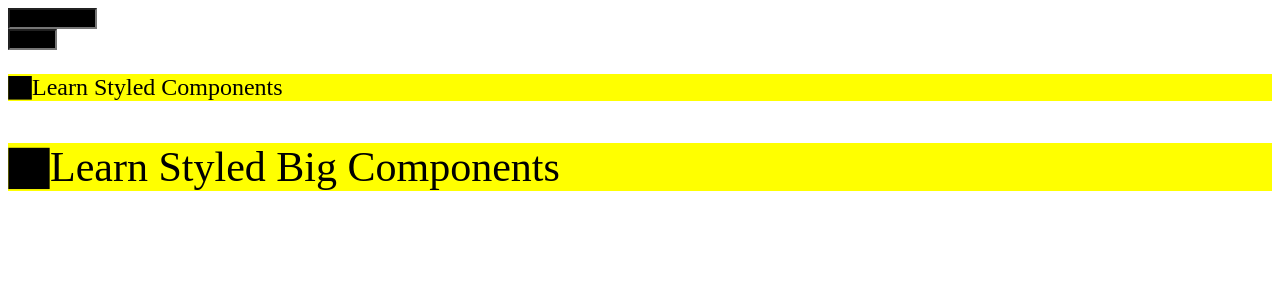
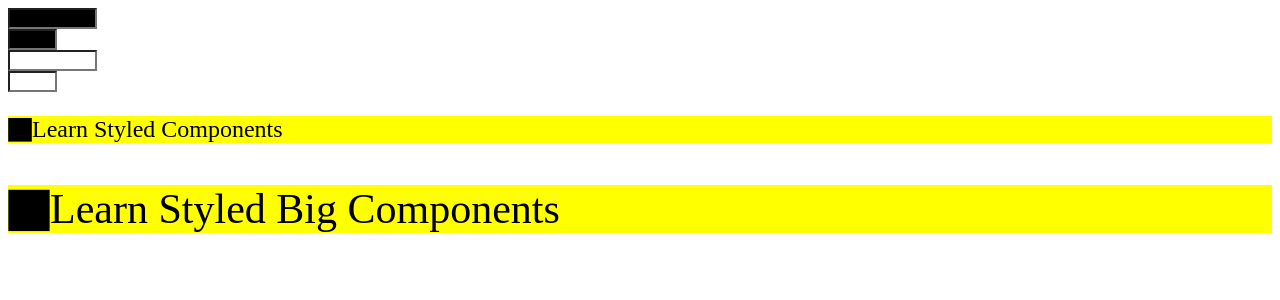
Before and after one commit to nakamura3/react-text-1, a React (Create React App) app in the folder learn-styled-components/: page / in a window 1280 px wide. Shown: the top 300 px of the page. Built offline with nearby package versions, Linux system fonts and the light colour scheme.

Commit message:
Add learn-styled-components (スタイルの拡張)

```diff
--- a/learn-styled-components/src/App.js
+++ b/learn-styled-components/src/App.js
@@ -6,6 +6,11 @@ const Input = styled.input.attrs(props => ({
 }))`
   color: white;
   background: black;
+`;
+
+const InvertedInput = styled(Input)`
+  color: black;
+  background: white;
 `;
 
 const fontSize = css`
@@ -35,6 +40,8 @@ function App() {
     <>
       <div><Input /></div>
       <div><Input small /></div>
+      <div><InvertedInput /></div>
+      <div><InvertedInput small /></div>
       <Message>Learn Styled Components</Message>
       <Message size="big" >Learn Styled Big Components</Message>
     </>
```
Also changed, not shown: 1 other file (tests, documents, lock files or other folders).
